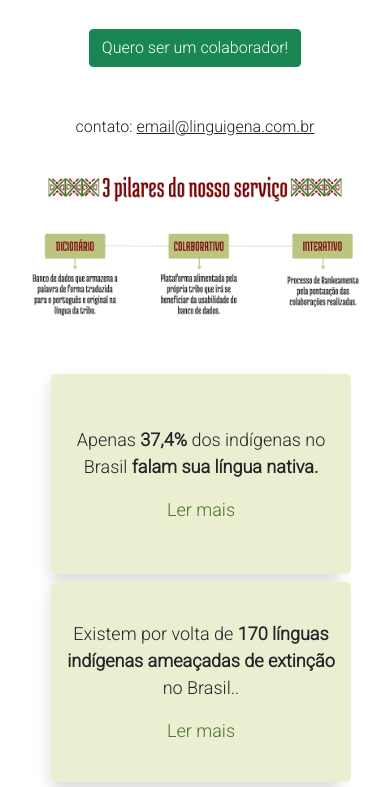
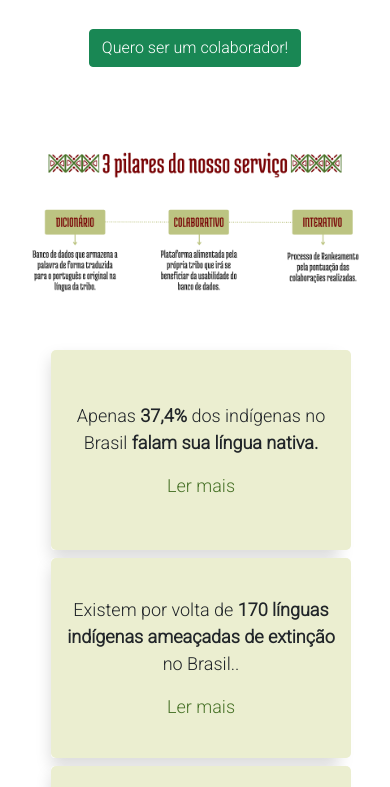
Before and after one commit to RafaelSFsoares/proviHack-time23, a website: page index.html in a window 390 px wide. Shown: the part 840-1627 px from the top of the page. Drawn offline with nearby package versions, Linux system fonts and the light colour scheme; a web font is replaced by a local one.

Commit message:
FIX: footer landing page

```diff
--- a/index.html
+++ b/index.html
@@ -44,11 +44,6 @@
             <img src="./assets/imagem-capa.gif" class="imagem-capa" alt="Imagem de um índio idoso segurando um cajado">
         </div>
     </section>
-
-    <footer class="footer">
-        <p class="text-dark m-0 text-center">contato: <a class="text-dark" href="mailto:email@linguigena">email@linguigena.com.br</a></p>
-      </footer>
-
 
     <div class="container-pilares">
         <img src="assets/3-pilares.png" class="pilares">
@@ -101,8 +96,8 @@
         </div>
     </div>
 
-    <footer class="footer shadow text-center">
-        <a href="https://github.com/RafaelSFsoares/proviHack-time23"><img class="giticon" src="../../assets/github-icon.png"></a>
+    <footer class="footer shadow  text-center">
+        <a class="link" href="https://github.com/RafaelSFsoares/proviHack-time23"><img class="giticon" src="./assets/github-icon.png"></a>
         <p> Provi Hack - Time 23</p>
     </footer>
 
--- a/src/css/landing-page.css
+++ b/src/css/landing-page.css
@@ -32,13 +32,7 @@
     display: flex;
     justify-content: space-around;
 }
-.footer{
-    width: 100%;
-    justify-content:center;
-    bottom: 0;
-    position: absolute;
 
-}
 .link-nav {
     color: #487228;
     text-decoration: none;
@@ -71,7 +65,6 @@
     width: 100%;
     justify-content:center;
     bottom: 0;
-    position: absolute;
 }
 .giticon{
     width: 52px;
@@ -92,9 +85,6 @@
     .titulo-landing{
         font-size: 40px;
     }
-    .footer{
-        position: relative;
-    }
     .container-botao{
         display: flex;
         justify-content: center;
@@ -106,7 +96,5 @@
     .pilares{
         width: 100%;
     }
-    .footer{
-        position: relative;
-    }
+
 }
```
